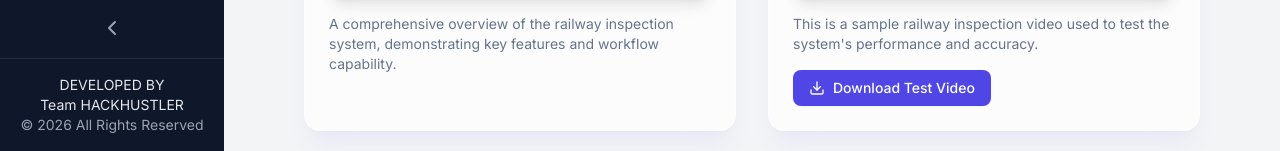
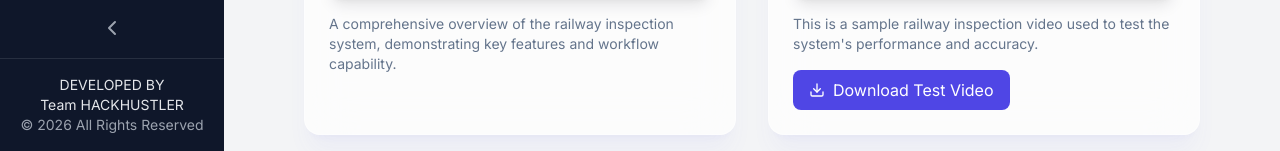
Before and after one commit to Dhruv-Boghani/railway-inspection, a React app in the folder frontend/: page /documentation in a window 1280 px wide. Shown: the part 649-800 px from the top of the page. Built offline with nearby package versions, Linux system fonts and the light colour scheme; the HTML template or start-up script is replaced by a standard one.

Commit message:
try to solve issue

```diff
--- a/frontend/src/pages/Documentation.jsx
+++ b/frontend/src/pages/Documentation.jsx
@@ -39,12 +39,13 @@ const Documentation = () => {
           </div>
           <div className="bg-slate-900 rounded-xl overflow-hidden shadow-lg aspect-video mb-4 relative group-hover:scale-[1.01] transition-transform duration-300">
             <video
-              className="w-full h-full object-cover"
-              controls
-              src="/VID_20260201_013152.mp4"
-            >
-              Your browser does not support the video tag.
-            </video>
+  className="w-full h-full object-cover"
+  controls
+  src={`${import.meta.env.BASE_URL}VID_20260201_013152.mp4`}
+>
+  Your browser does not support the video tag.
+</video>
+
           </div>
           <p className="text-slate-500 text-sm">
             A comprehensive overview of the railway inspection system,
@@ -64,7 +65,7 @@ const Documentation = () => {
             <video
               className="w-full h-full object-cover"
               controls
-              src="/test4.mp4"
+              src={`${import.meta.env.BASE_URL}test4.mp4`}
             >
               Your browser does not support the video tag.
             </video>
@@ -75,13 +76,14 @@ const Documentation = () => {
           </p>
           <div className="mt-4">
             <a
-              href="/test4.mp4"
+              href={`${import.meta.env.BASE_URL}test4.mp4`}
               download
-              className="inline-flex items-center gap-2 px-4 py-2 bg-indigo-600 text-white rounded-lg hover:bg-indigo-700 transition-colors text-sm font-medium shadow-sm"
+              className="inline-flex items-center gap-2 px-4 py-2 bg-indigo-600 text-white rounded-lg"
             >
               <Download className="w-4 h-4" />
               Download Test Video
             </a>
+
           </div>
         </div>
       </div>
```
